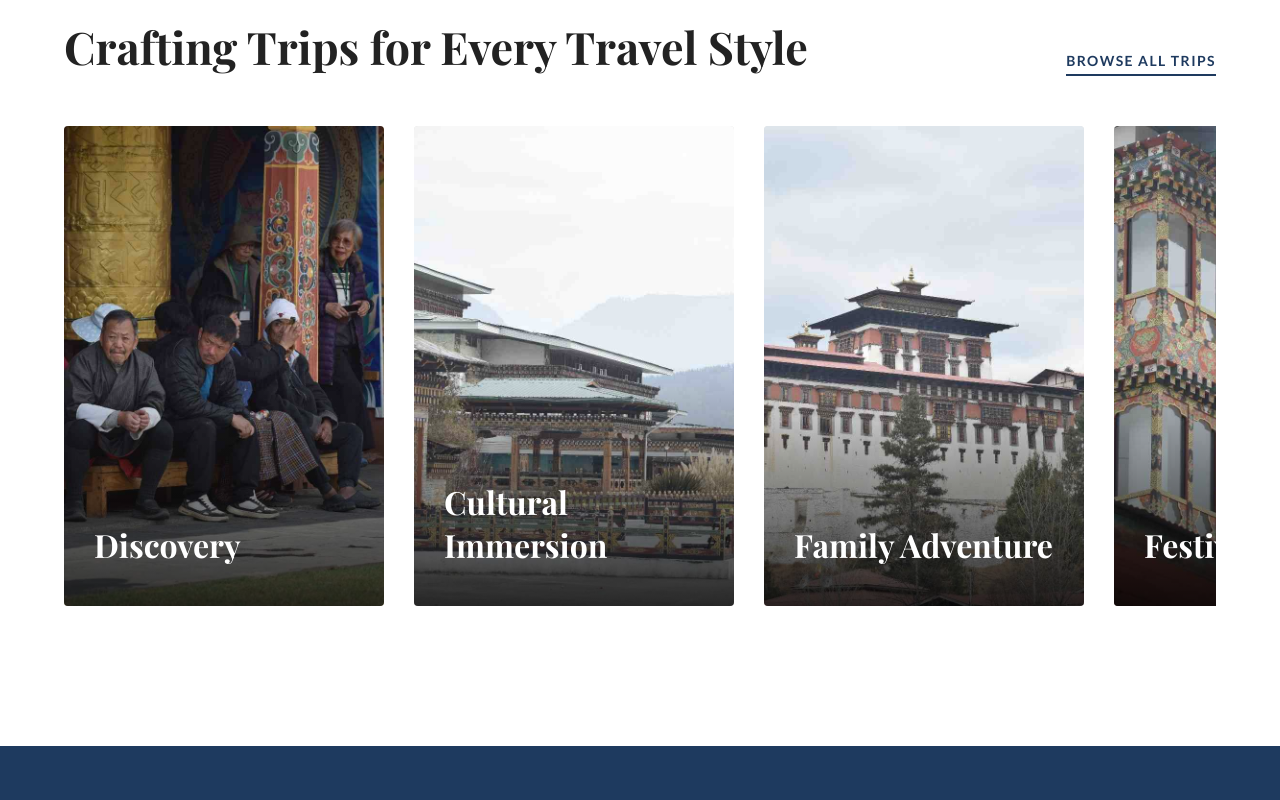
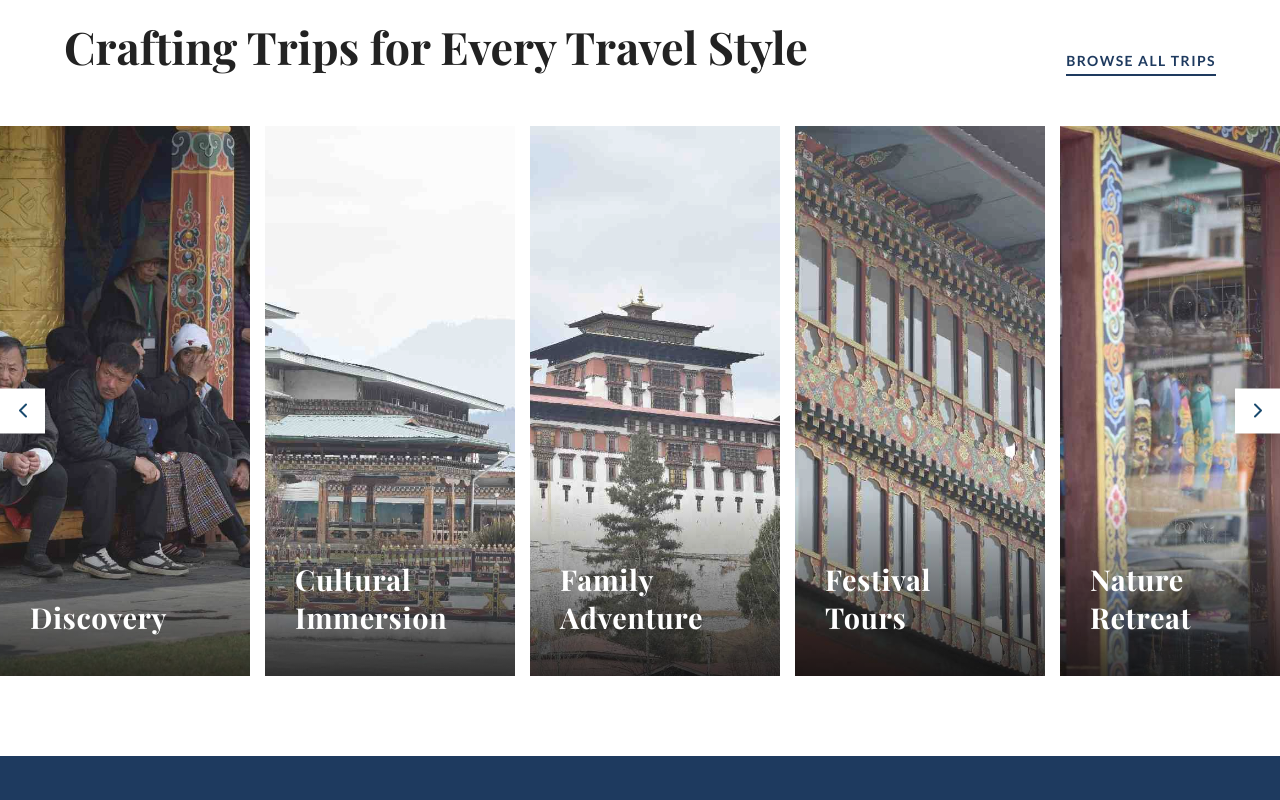
Before and after one commit to guruwangchuk7/saidpiece-travel, a Next.js app: page / in a window 1280 px wide. Shown: the part 1820-2620 px from the top of the page. Built offline with nearby package versions, Linux system fonts and the light colour scheme; a web font is replaced by a local one.

Commit message:
Implement intuitive rewind loop for carousel scrolling

```diff
--- a/src/app/globals.css
+++ b/src/app/globals.css
@@ -789,13 +789,14 @@ select.trip-finder-input {
 
 .styles-carousel {
   display: flex;
-  gap: 30px;
+  gap: 15px;
   overflow-x: auto;
   scroll-snap-type: x mandatory;
   padding-bottom: 20px;
   /* hide scrollbar */
   -ms-overflow-style: none;
   scrollbar-width: none;
+  -webkit-overflow-scrolling: touch;
 }
 
 .styles-carousel::-webkit-scrollbar {
@@ -803,23 +804,33 @@ select.trip-finder-input {
 }
 
 .style-card {
-  flex: 0 0 320px;
-  height: 480px;
+  flex: 0 0 calc(20vw - 15px);
+  min-width: 250px;
+  max-width: 400px;
+  height: 550px;
   position: relative;
   scroll-snap-align: start;
-  border-radius: 4px;
+  border-radius: 0;
   overflow: hidden;
   cursor: pointer;
+  display: block;
+  transition: transform 0.5s cubic-bezier(0.25, 0.1, 0.25, 1.0), opacity 0.5s cubic-bezier(0.25, 0.1, 0.25, 1.0);
+  opacity: 0.95;
+}
+
+.styles-carousel:hover .style-card {
+  opacity: 0.8;
+}
+
+.styles-carousel .style-card:hover {
+  opacity: 1;
+  transform: scale(1.03);
+  z-index: 10;
 }
 
 .style-card .image-placeholder {
   width: 100%;
   height: 100%;
-  transition: transform 0.8s ease;
-}
-
-.style-card:hover .image-placeholder {
-  transform: scale(1.05);
 }
 
 .style-overlay {
@@ -827,7 +838,7 @@ select.trip-finder-input {
   bottom: 0;
   left: 0;
   right: 0;
-  height: 50%;
+  height: 33%;
   background: linear-gradient(to top, rgba(0, 0, 0, 0.8), transparent);
   display: flex;
   align-items: flex-end;
@@ -837,8 +848,41 @@ select.trip-finder-input {
 
 .style-title {
   color: var(--color-white);
-  font-size: 2rem;
+  font-family: var(--font-playfair);
+  font-size: 1.8rem;
   margin: 0;
+  letter-spacing: 0.02em;
+}
+
+.carousel-nav-btn {
+  position: absolute;
+  top: 50%;
+  transform: translateY(-50%);
+  width: 45px;
+  height: 45px;
+  background: white;
+  color: #1a4a6e;
+  border: none;
+  display: flex;
+  align-items: center;
+  justify-content: center;
+  cursor: pointer;
+  z-index: 20;
+  box-shadow: 0 4px 15px rgba(0, 0, 0, 0.2);
+  transition: transform 0.2s ease, background 0.2s ease;
+}
+
+.carousel-nav-btn:hover {
+  background: #f0f0f0;
+  transform: translateY(-50%) scale(1.05);
+}
+
+.carousel-nav-btn.prev {
+  left: 0;
+}
+
+.carousel-nav-btn.next {
+  right: 0;
 }
 
 /* Top Destinations */
@@ -1391,6 +1435,10 @@ select.trip-finder-input {
     grid-template-columns: repeat(2, 1fr);
   }
 
+  .style-card {
+    flex: 0 0 calc(50% - 15px);
+  }
+
   .footer-top {
     grid-template-columns: repeat(2, 1fr);
   }
@@ -1434,6 +1482,10 @@ select.trip-finder-input {
   .featured-grid,
   .footer-top {
     grid-template-columns: 1fr;
+  }
+
+  .style-card {
+    flex: 0 0 calc(66.66% - 15px);
   }
 
   .cta-buttons,
--- a/src/components/TravelStyles.tsx
+++ b/src/components/TravelStyles.tsx
@@ -1,3 +1,6 @@
+'use client';
+
+import { useRef } from 'react';
 import Image from 'next/image';
 import Link from 'next/link';
 
@@ -11,26 +14,65 @@ const travelStyles = [
 ];
 
 export default function TravelStyles() {
+    const carouselRef = useRef<HTMLDivElement>(null);
+
+    const scroll = (direction: 'left' | 'right') => {
+        if (carouselRef.current) {
+            const { scrollLeft, scrollWidth, clientWidth } = carouselRef.current;
+            const scrollAmount = direction === 'left' ? -400 : 400;
+
+            if (direction === 'left' && scrollLeft <= 0) {
+                carouselRef.current.scrollTo({ left: scrollWidth, behavior: 'smooth' });
+            } else if (direction === 'right' && Math.ceil(scrollLeft + clientWidth) >= scrollWidth) {
+                carouselRef.current.scrollTo({ left: 0, behavior: 'smooth' });
+            } else {
+                carouselRef.current.scrollBy({ left: scrollAmount, behavior: 'smooth' });
+            }
+        }
+    };
+
     return (
-        <section className="styles-section">
+        <section className="styles-section" style={{ position: 'relative', overflow: 'hidden', paddingBottom: '60px' }}>
             <div className="container">
                 <div className="section-header-row">
                     <h2>Crafting Trips for Every Travel Style</h2>
                     <Link href="/browse" className="link-btn">Browse All Trips</Link>
                 </div>
+            </div>
 
-                <div className="styles-carousel">
-                    {travelStyles.map((style, i) => (
-                        <div className="style-card" key={i}>
-                            <div style={{ position: 'absolute', top: 0, bottom: 0, left: 0, right: 0 }} className="image-placeholder">
+            <div className="carousel-full-width-wrapper" style={{ position: 'relative' }}>
+                <button
+                    className="carousel-nav-btn prev"
+                    onClick={() => scroll('left')}
+                    aria-label="Previous trips"
+                >
+                    <svg width="24" height="24" viewBox="0 0 24 24" fill="none" stroke="currentColor" strokeWidth="2" strokeLinecap="round" strokeLinejoin="round">
+                        <polyline points="15 18 9 12 15 6"></polyline>
+                    </svg>
+                </button>
+
+                <div className="styles-carousel" ref={carouselRef}>
+                    {[...travelStyles, ...travelStyles].map((style, i) => (
+                        <Link href={`/browse?type=${style.name.toLowerCase().replace(/ /g, '-')}`} className="style-card" key={i} aria-label={`Browse ${style.name} trips`}>
+                            <div className="image-placeholder">
                                 <Image src={`/images/${style.image}`} alt={style.name} fill style={{ objectFit: 'cover' }} />
                             </div>
                             <div className="style-overlay">
                                 <h3 className="style-title">{style.name}</h3>
                             </div>
-                        </div>
+                        </Link>
                     ))}
                 </div>
+
+                <button
+                    className="carousel-nav-btn next"
+                    onClick={() => scroll('right')}
+                    aria-label="Next trips"
+                >
+                    <svg width="24" height="24" viewBox="0 0 24 24" fill="none" stroke="currentColor" strokeWidth="2" strokeLinecap="round" strokeLinejoin="round">
+                        <polyline points="9 18 15 12 9 6"></polyline>
+                    </svg>
+                </button>
             </div>
         </section>
     );
```
